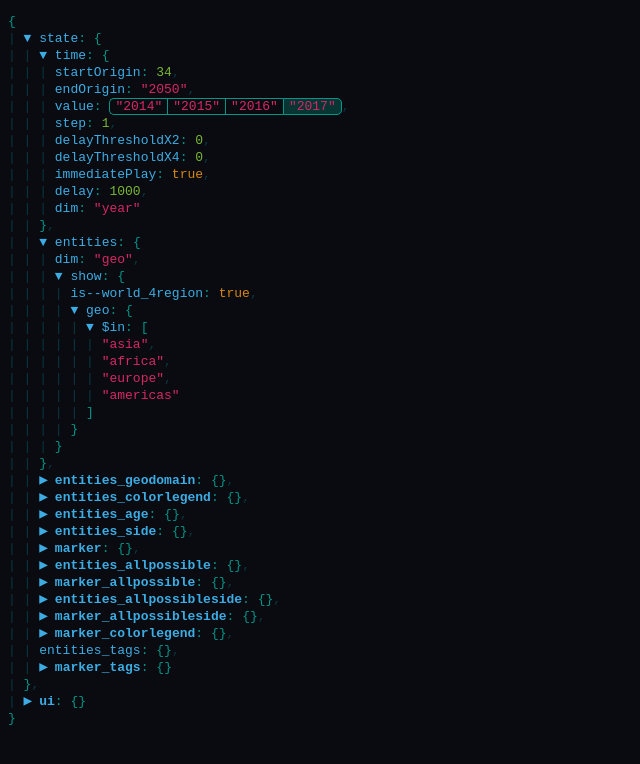
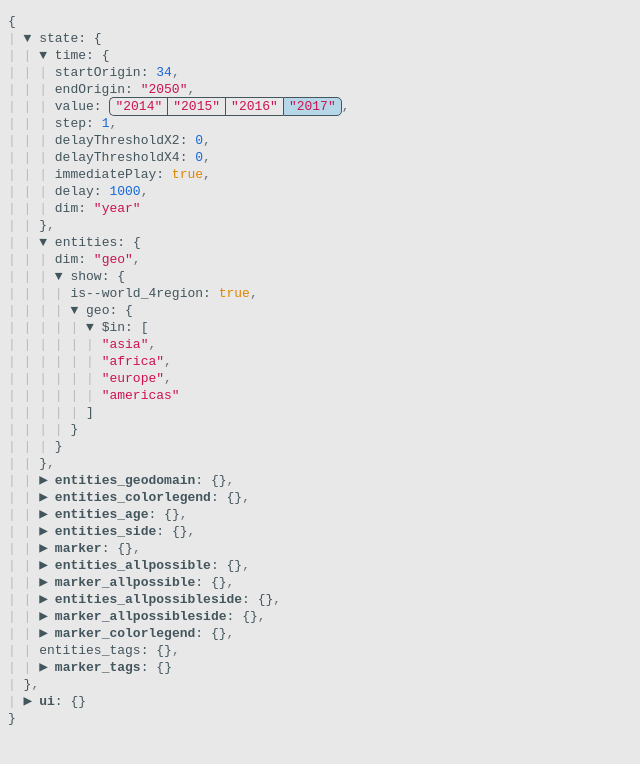
Before and after one commit to kuguarpwnz/config-explorer, a website built with webpack: page src/preview/index.html in a window 1280 px wide. Shown: the whole page, without its empty margins (0-640 px from the left). Built offline with nearby package versions, Linux system fonts and the light colour scheme.

Commit message:
color theme update

```diff
--- a/src/preview/index.html
+++ b/src/preview/index.html
@@ -9,37 +9,41 @@
     <style>
         body {
             line-height: 17px;
-            background-color: #0a0b10;
+            background-color: #e8e8e8;
         }
 
         .value.boolean {
-            color: #d68611;
+            color: #de8602;
         }
 
         .value.number {
-            color: #79b534;
+            color: #1669d9;
         }
 
         .value.string {
-            color: #d62863;
+            color: #cc1352;
         }
 
         .value.selected {
-            background-color: rgba(0, 150, 136, 0.3);
-        }
-
-        .key {
-            color: #37708c;
+            background-color: rgba(64, 175, 227, 0.3);
         }
 
         .key.clickable, .value.enum {
             cursor: pointer;
         }
 
+        .key.clickable:hover {
+            text-decoration: underline;
+        }
+
         .value.enum {
-            border: 1px solid #009688;
+            border: 1px solid #43555d;
             border-right-width: 0;
-            padding: 0 5px;
+            padding: 1px 5px;
+        }
+
+        .value.enum:hover {
+            background-color: rgba(64, 175, 227, 0.3);
         }
 
         .collapsible {
@@ -68,7 +72,7 @@
         }
 
         .key {
-            color: #3cade4;
+            color: #43555d;
         }
 
         .key.clickable {
@@ -87,13 +91,18 @@
             font-weight: normal;
         }
 
-        .space, .comma {
-            color: #00e2ff;
-            opacity: 0.2;
+        .space {
+            color: #43555d;
+            opacity: 0.3;
+        }
+
+        .comma {
+            color: #43555d;
+            opacity: 0.8;
         }
 
         .brace, .colon {
-            color: #009688;
+            color: #43555d;
         }
     </style>
 </head>
```
